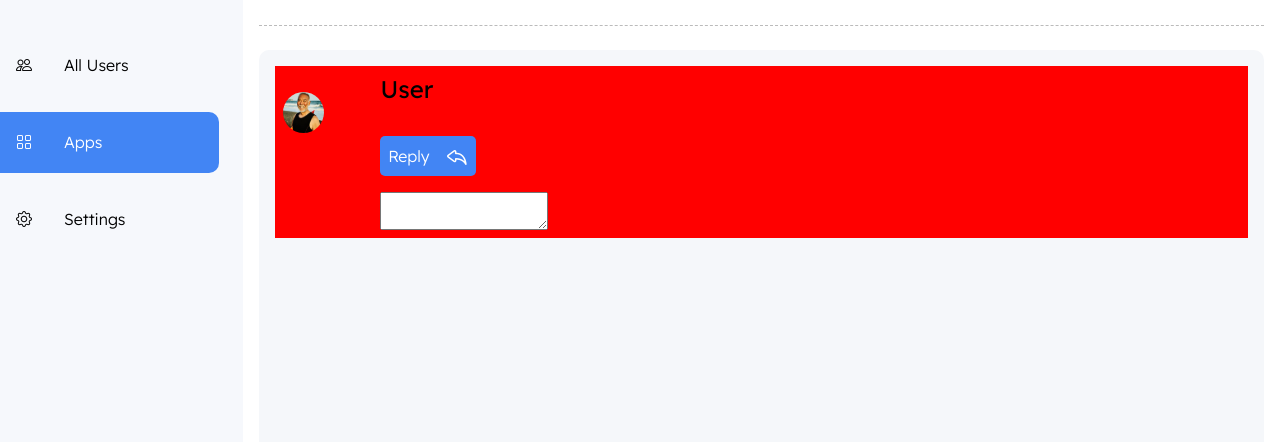
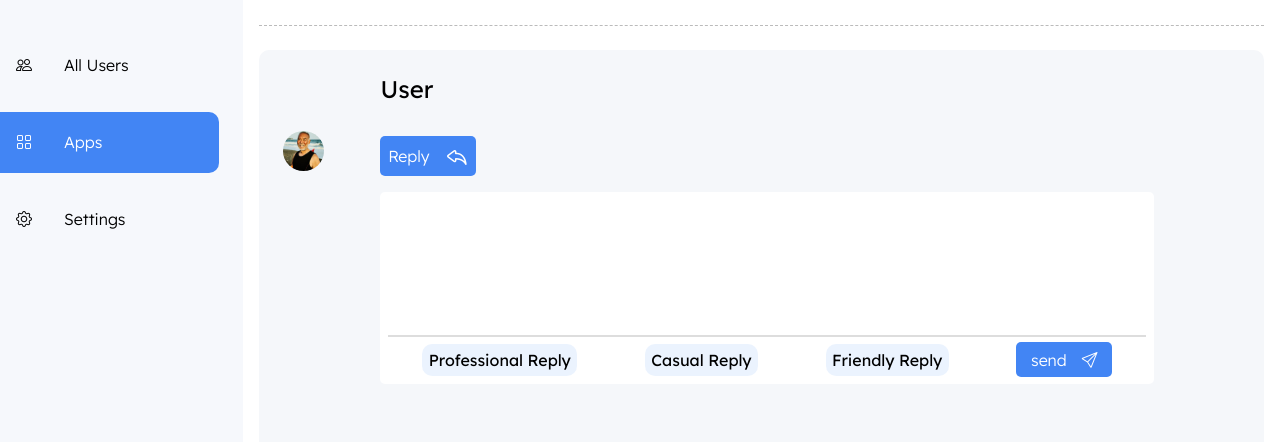
Before and after one commit to sandeepsreekumar4067/Review-O, a Vue app: page /user-review in a window 1280 px wide. Both pictures are taken after a click on the element "Reply". Shown: the part 232-674 px from the top of the page. Built offline with nearby package versions, Linux system fonts and the light colour scheme.

Commit message:
made the text area for the reviews

```diff
--- a/src/pages/AppsPage.vue
+++ b/src/pages/AppsPage.vue
@@ -3,7 +3,7 @@
     :user="user"
     :title="title"
     :subtitle="subtitle"
-    @toggle-sidebar="setSidebarActive"
+    @toggle-sidebar="setSideBarActive"
   />
   <div class="app-container">
     <div :class="['app-components', { active: isSideBarActive }]">
--- a/src/pages/UserReview.vue
+++ b/src/pages/UserReview.vue
@@ -35,11 +35,28 @@
             <div class="review-user-comment">
               {{ description }}
             </div>
-            <div class="reply-button">
+            <div class="reply-button" @click="activeReply">
               Reply
               <i class="bi bi-reply"></i>
             </div>
-            <textarea name="" id=""></textarea>
+            <div :class="['review-text-area',{active:replyActive}]">
+              <textarea id=""></textarea>
+              <div class="review-selection-container">
+                <span>
+                  Professional Reply
+                </span>
+                <span>
+                  Casual Reply
+                </span>
+                <span>
+                  Friendly Reply
+                </span>
+                <div class="send-review-button">
+                  send
+                  <i class="bi bi-send"></i>
+                </div>
+              </div>
+            </div>
           </div>
         </div>
       </div>
@@ -65,13 +82,17 @@ export default {
     return {
       user: "Sandeep",
       isSideBarActive: true,
-      img:img
+      img:img,
+      replyActive:false
     };
   },
   methods: {
     setSidebarActive() {
       this.isSideBarActive = !this.isSideBarActive;
     },
+    activeReply(){
+      this.replyActive=!this.replyActive
+    }
   },
 };
 </script>
--- a/src/style/userreview.css
+++ b/src/style/userreview.css
@@ -75,7 +75,6 @@
     display: flex;
     align-items: start;
     justify-content: start;
-    background-color: red;
 }
 .review-user-image{
     height: 100%;
@@ -123,3 +122,65 @@
     font-size: 1.5rem;
     font-weight: 400;
 }
+
+
+.review-text-area{
+    height: 0;
+    width: 0;
+    opacity: 0;
+    transition: 0.3s ease;
+}
+
+.review-text-area.active{
+    height: 12rem;
+    width: 90%;
+    background-color: white;
+    border-radius: 5px;
+    box-sizing: border-box;
+    opacity: 1;
+    padding: 0.5rem;
+    display: flex;
+    align-items: center;
+    justify-content: center;
+    flex-direction: column;
+    gap: 0.3rem;
+}
+.review-text-area textarea{
+    width: 100%;
+    resize: none;
+    height: 80%;
+    border: none;
+}
+textarea:active{
+    border: white;
+}
+.review-selection-container{
+    height:23%;
+    width: 100%;
+    border-top: solid 2px #DDDDDD;
+    display: flex;
+    padding-top: 0.4em;
+    align-items: center;
+    box-sizing: border-box;
+    justify-content: space-around;
+    cursor: pointer;
+}
+.review-selection-container span{
+    width: auto;
+    height: 2rem;
+    box-sizing: border-box;
+    padding: 0.4rem;
+    border-radius: 10px;
+    background-color: #4285F41A;
+}
+.send-review-button{
+    height: 2.2rem;
+    display: flex;
+    align-items: center;
+    justify-content: space-evenly;
+    color: white;
+    font-weight: 300;
+    width: 6rem;
+    background-color: #4285F4;
+    border-radius: 5px;
+}
```
